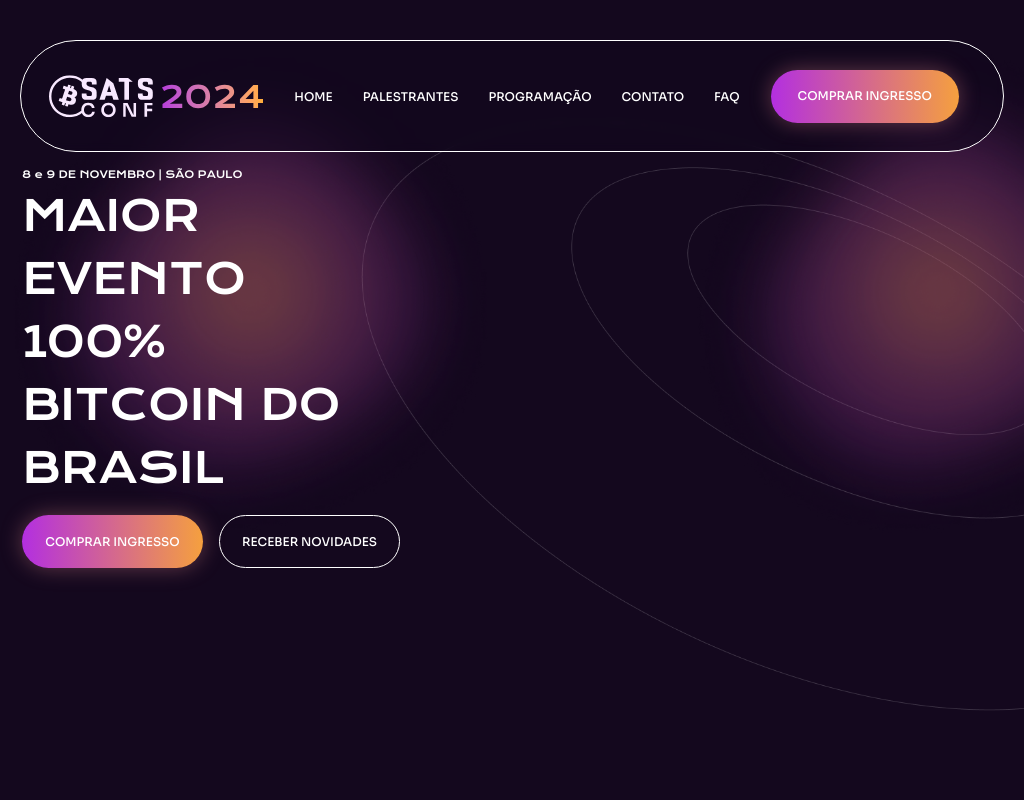
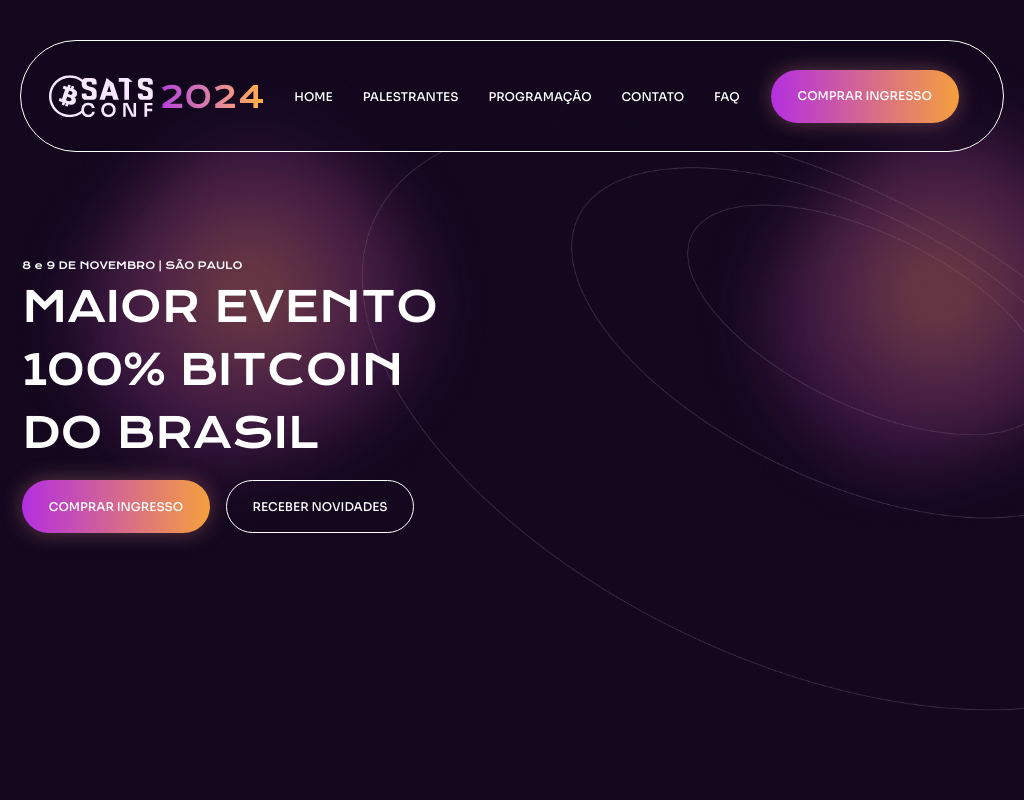
Before and after one commit to satsconf/satsconf-website, a Next.js app: page / in a window 1024 px wide. Shown: the top 800 px of the page. Built offline with nearby package versions, Linux system fonts and the light colour scheme.

Commit message:
✨ Adjustment in the responsiveness of the main box of the homepage for tablet.

```diff
--- a/src/app/styles/containers/boxprincipal.module.css
+++ b/src/app/styles/containers/boxprincipal.module.css
@@ -223,8 +223,12 @@
 
 @media screen and (min-width: 768px) and (max-width: 1024px) {
 
+  .bgContainerMargin {
+    margin-top: 91px;
+  }
+
   .sc-bg-container {
-    max-width: 378px; /* Reduzindo o tamanho do contêiner para tablets */
+    max-width: 578px; /* Reduzindo o tamanho do contêiner para tablets */
   }
 
 
@@ -238,6 +242,6 @@
 @media screen and (min-width: 810px) and (max-width: 1080px) {
 
   .sc-bg-container {
-    max-width: 378px; /* Reduzindo o tamanho do contêiner para tablets */
+    max-width: 478px; /* Reduzindo o tamanho do contêiner para tablets */
   }
 }
```
